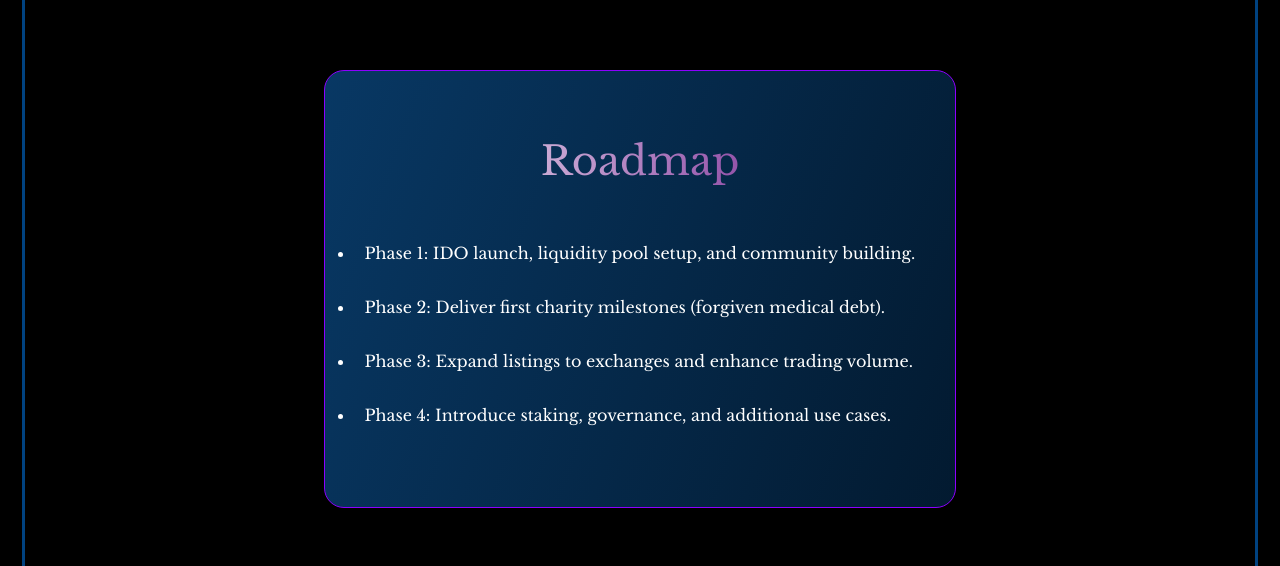
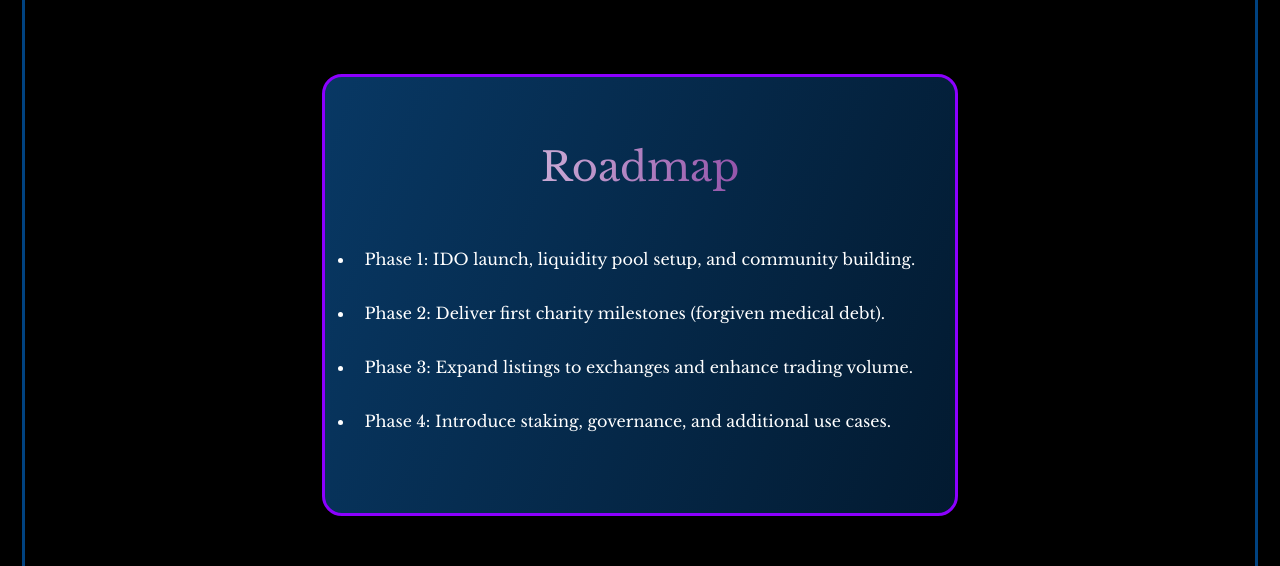
Before and after one commit to tkdvl/ny_coin, a React (Vite) app: page / in a window 1280 px wide. Shown: the part 3303-3869 px from the top of the page. Built offline with nearby package versions, Linux system fonts and the light colour scheme; a web font is replaced by a local one.

Commit message:
Change text box borders

```diff
--- a/src/App.css
+++ b/src/App.css
@@ -107,7 +107,7 @@
 
 .launch_plan_details {
   /* border: solid 0.5px#004280; */
-  border: solid 0.5px rgb(140, 0, 255);
+  border: solid rgb(140, 0, 255);
   padding: 20px 20px 60px 20px;
   border-radius: 20px;
   /* background-color: #004280; */
@@ -144,7 +144,7 @@
   margin-bottom: 200px;
   border: solid 0.5px black;
   /* border: solid 0.5px#004280; */
-  border: solid 0.5px rgb(140, 0, 255);
+  border: solid rgb(140, 0, 255);
   border-radius: 20px;
   padding: 20px 20px 60px 20px;
   /* background-color: #004280; */
@@ -170,7 +170,7 @@
 .tokenomics_details {
   padding: 10px 10px 40px 10px;
   /* border: solid 0.5px#004280; */
-  border: solid 0.5px rgb(140, 0, 255);
+  border: solid rgb(140, 0, 255);
   background-image: linear-gradient(110deg, black, #083864);
   /* background-color: #004280; */
   border-radius: 20px;
```
